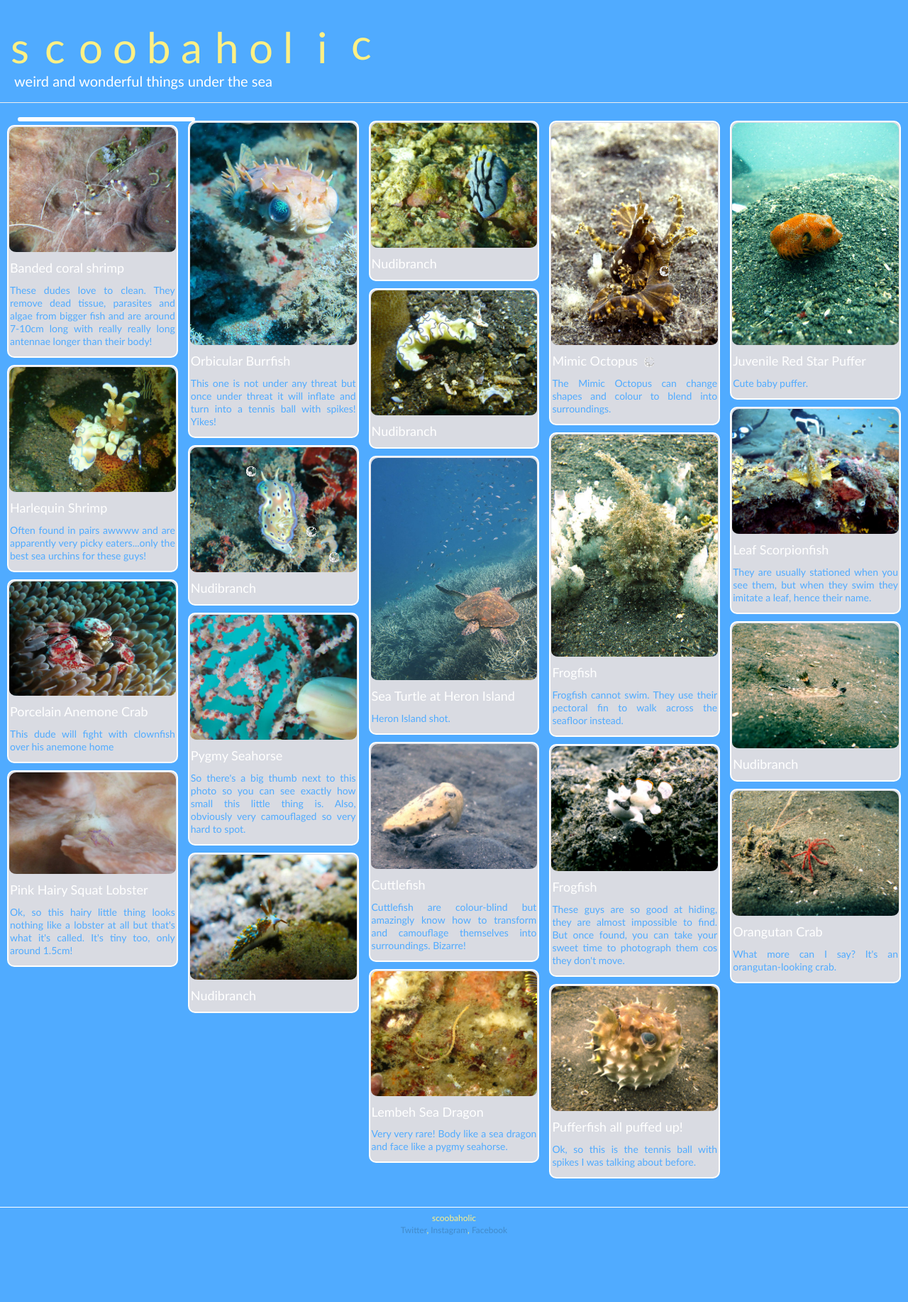
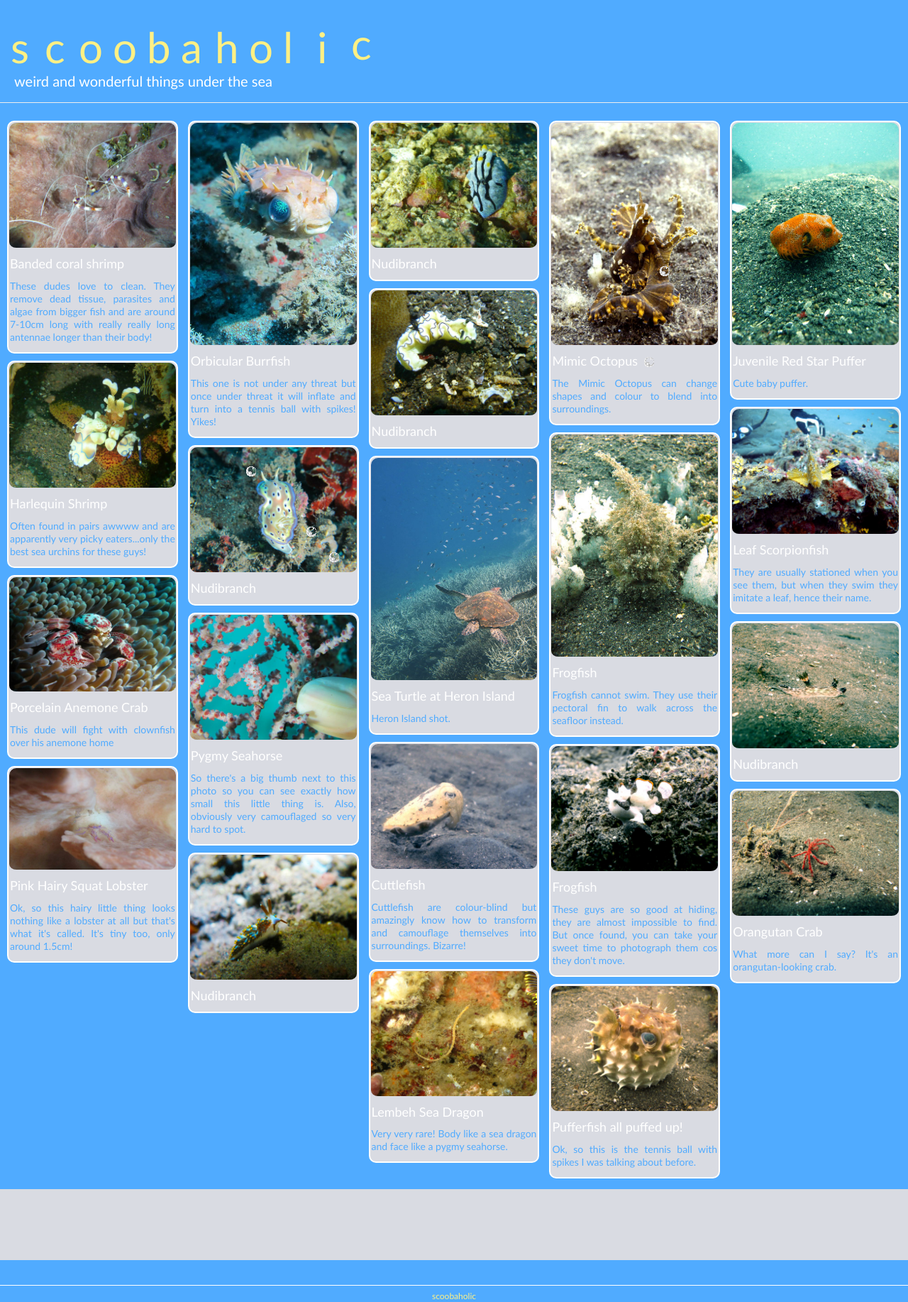
Before and after one commit to vanessa8/scoobaholic, a plain HTML site: page index.html in a window 1280 px wide. Shown: the whole page at 71% size. Before the commit the page ends 1741 px from the top, so only its background shows below. Drawn offline with Linux system fonts and the light colour scheme.

Commit message:
move fb comments to wrapper at bottom of page

```diff
--- a/css/scoobaholic.css
+++ b/css/scoobaholic.css
@@ -109,15 +109,11 @@ p {
   color: white;
 }
 
-
-#sidebar {
-  width: 250px;
-  height: 0auto;
+.wrapper {
   background-color: #D9DBE2;
-  border-radius: 10px;
-  border-color: white;
-  border-style: solid
-
+  width: 100%;
+  height: 100px;
+  overflow: scroll;
 }
 
 .footer {
--- a/index.html
+++ b/index.html
@@ -57,17 +57,10 @@
     <hr>
 
 
-
     <div class="container-fluid">
 
         <div class="row">
 
-        <div class="col-md-3">
-            <div id="sidebar">
-                <div class="fb-comments" data-href="http://vanessa8.github.io/scoobaholic" data-width="200px" data-numposts="10" data-colorscheme="light"></div>
-                <div class="fb-like" data-href="http://vanessa8.github.io/scoobaholic/" data-width="200px" data-layout="button_count" data-action="like" data-show-faces="true" data-share="true"></div>
-            </div>
-        </div>
 
             <div class="col-md-4">
             <a href="images/photo1.jpg" title="Banded coral shrimp" class="photo"><img src="images/photo1.jpg" class="rounded"></a>
@@ -240,10 +233,16 @@
         </div>
 </div>
 
+    <div class="wrapper">
+
+        <div class="fb-like" data-href="http://vanessa8.github.io/scoobaholic/" data-layout="button_count" data-action="like" data-show-faces="true" data-share="true"></div>
+
+        <div class="fb-comments" data-href="http://vanessa8.github.io/scoobaholic" data-numposts="10" data-colorscheme="light"></div>
+
+    </div>
 
         <div class="footer">
             scoobaholic <br>
-            <a href="http://twitter.com">Twitter</a>, <a href="https://www.instagram.com">Instagram</a>, <a href="http://www.facebook.com">Facebook</a>
         </div>
 
 
```
